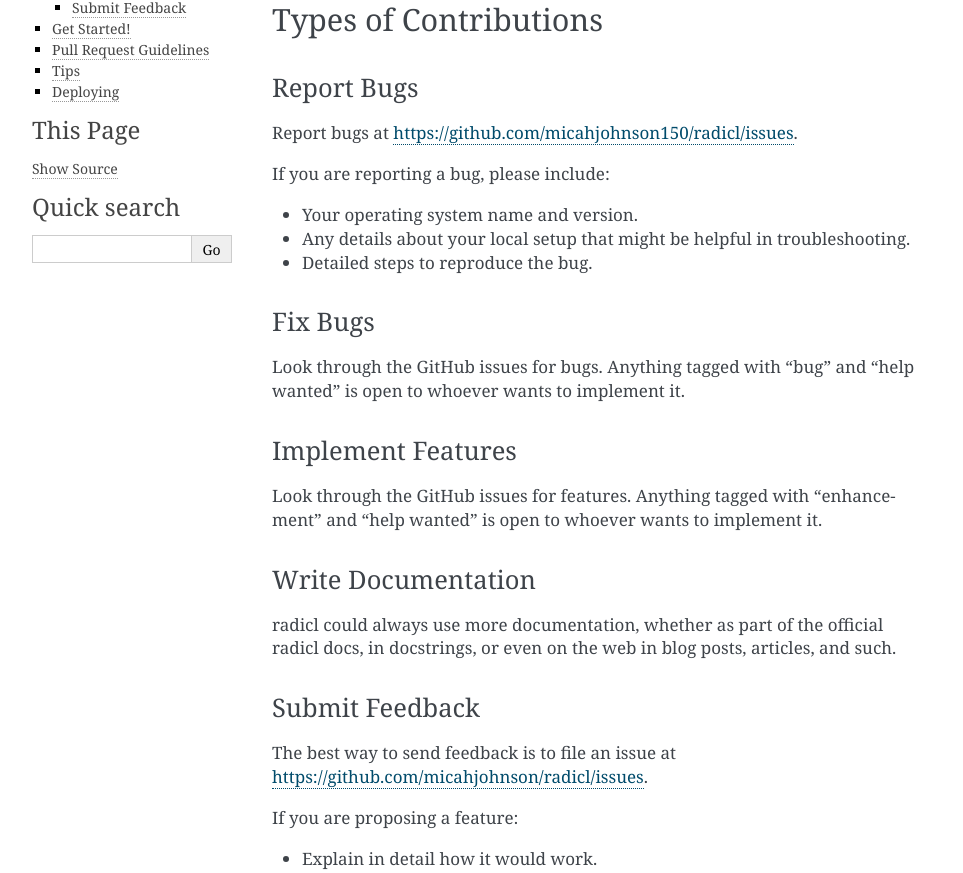
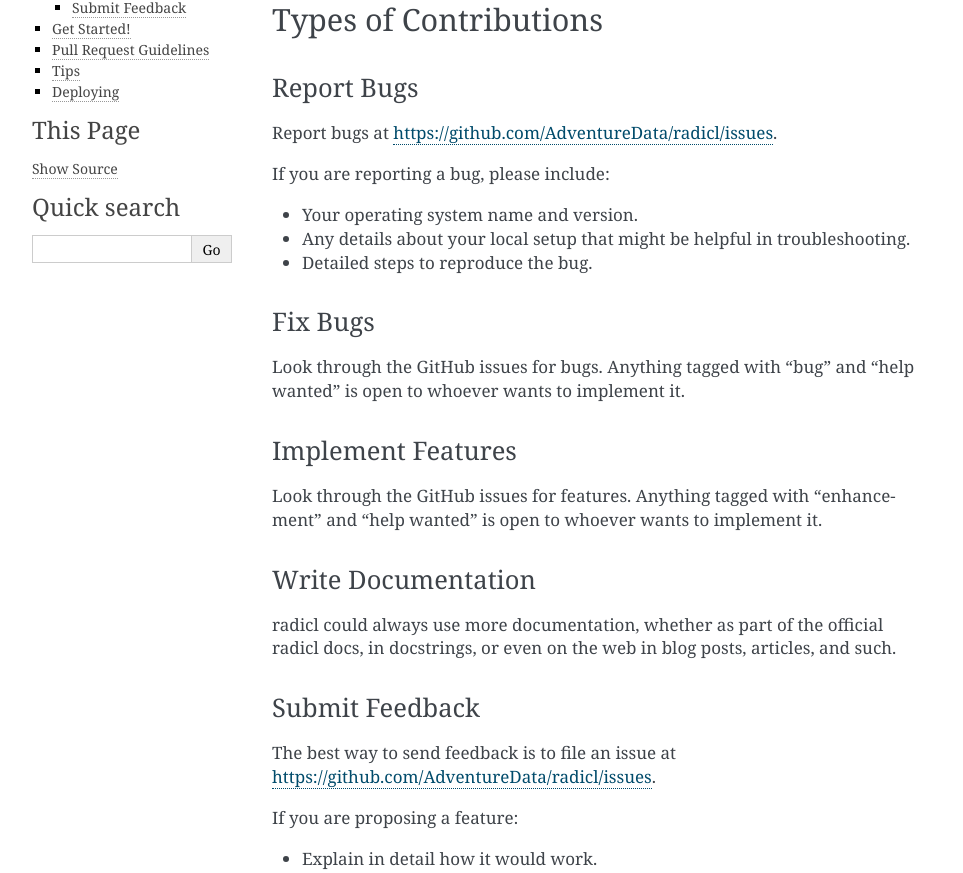
Before and after one commit to AdventureData/radicl, a Sphinx documentation site: the page built from docs/contributing.rst, in a window 1280 px wide and 1400 px high. Shown: the part 223-1096 px from the top of the window, without its empty margins (148-1111 px from the left). Built offline with Sphinx 7.4.7, drawn with Linux system fonts in a browser that asks for light colours; pages that are not in the unit, such as notebooks, are missing from menus; some of the changed lines change nothing that is shown; some of the changed text lies outside the part shown.

Commit message:
Pointing repos in the right direction

```diff
--- a/docs/contributing.rst
+++ b/docs/contributing.rst
@@ -15,7 +15,7 @@ Types of Contributions
 Report Bugs
 ~~~~~~~~~~~
 
-Report bugs at https://github.com/micahjohnson150/radicl/issues.
+Report bugs at https://github.com/AdventureData/radicl/issues.
 
 If you are reporting a bug, please include:
 
@@ -45,7 +45,7 @@ articles, and such.
 Submit Feedback
 ~~~~~~~~~~~~~~~
 
-The best way to send feedback is to file an issue at https://github.com/micahjohnson/radicl/issues.
+The best way to send feedback is to file an issue at https://github.com/AdventureData/radicl/issues.
 
 If you are proposing a feature:
 
@@ -103,7 +103,7 @@ Before you submit a pull request, check that it meets these guidelines:
    your new functionality into a function with a docstring, and add the
    feature to the list in README.rst.
 3. The pull request should work for Python 2.7, 3.4, 3.5 and 3.6, and for PyPy. Check
-   https://travis-ci.org/micahjohnson/radicl/pull_requests
+   https://travis-ci.org/AdventureData/radicl/pull_requests
    and make sure that the tests pass for all supported Python versions.
 
 Tips
```
Also changed, not shown: .travis.yml.
